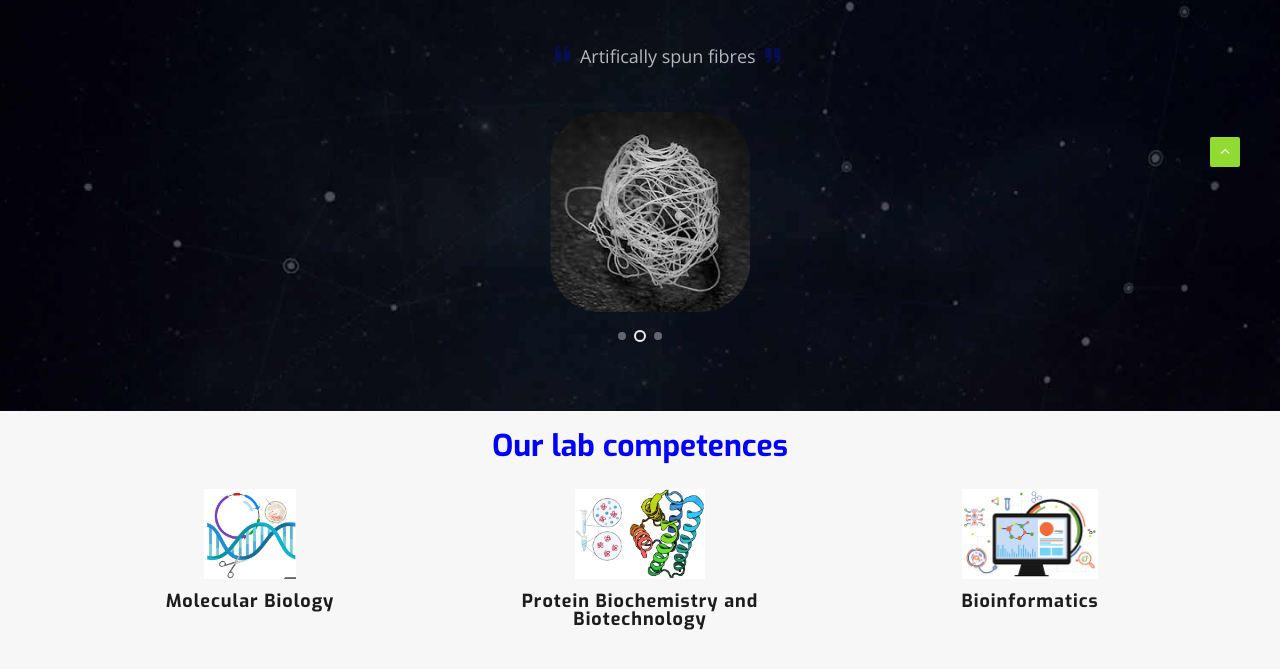
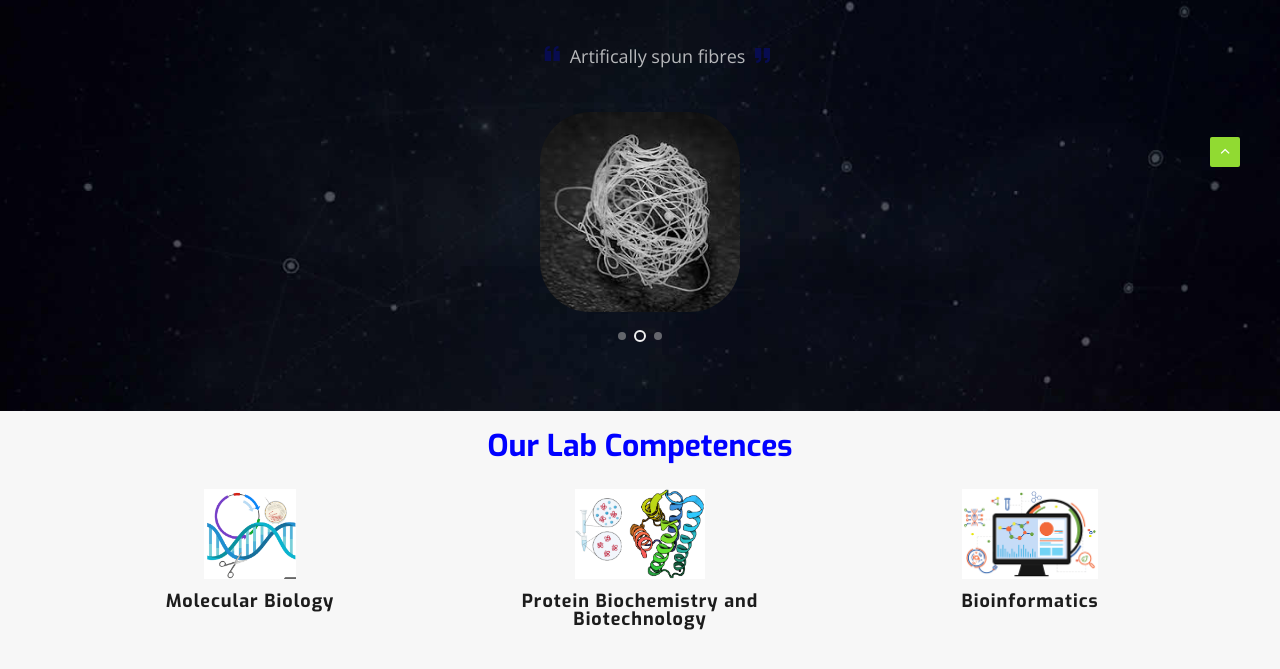
Before and after one commit to AnnaRisingLab/RisingLab, a plain HTML site: page ResearchFocus.html in a window 1280 px wide. Shown: the part 683-1352 px from the top of the page. Drawn offline with nearby package versions, Linux system fonts and the light colour scheme; some packages are replaced by stand-ins of ours; a script that the page names is missing; files whose address does not match are found by name.

Commit message:
fourth-commit

```diff
--- a/ResearchFocus.html
+++ b/ResearchFocus.html
@@ -156,7 +156,7 @@
       <div class=container>
           <div class="row featurette">
               <div class="col-md-12 section-heading">
-                  <h1 style="font-size:30px ;padding-bottom:20px ;margin-top:-60px; color:blue">Our lab competences</h1>
+                  <h1 style="font-size:30px ;padding-bottom:20px ;margin-top:-60px; color:blue">Our Lab Competences</h1>
               </div>
               <div class="col-12 col-sm-4">
                   <div class=featurette-icon><img src="img/assets/MolBio.png" alt=embryo class="svg-icon svg-baseline"></div>
--- a/css/style.css
+++ b/css/style.css
@@ -1174,7 +1174,7 @@ nav {
 /*----- Skills -----*/
 #skills {
     padding-top: 80px;
-	padding-bottom: 60px;
+	padding-bottom: 130px;
 }
 
 .progress {
```
